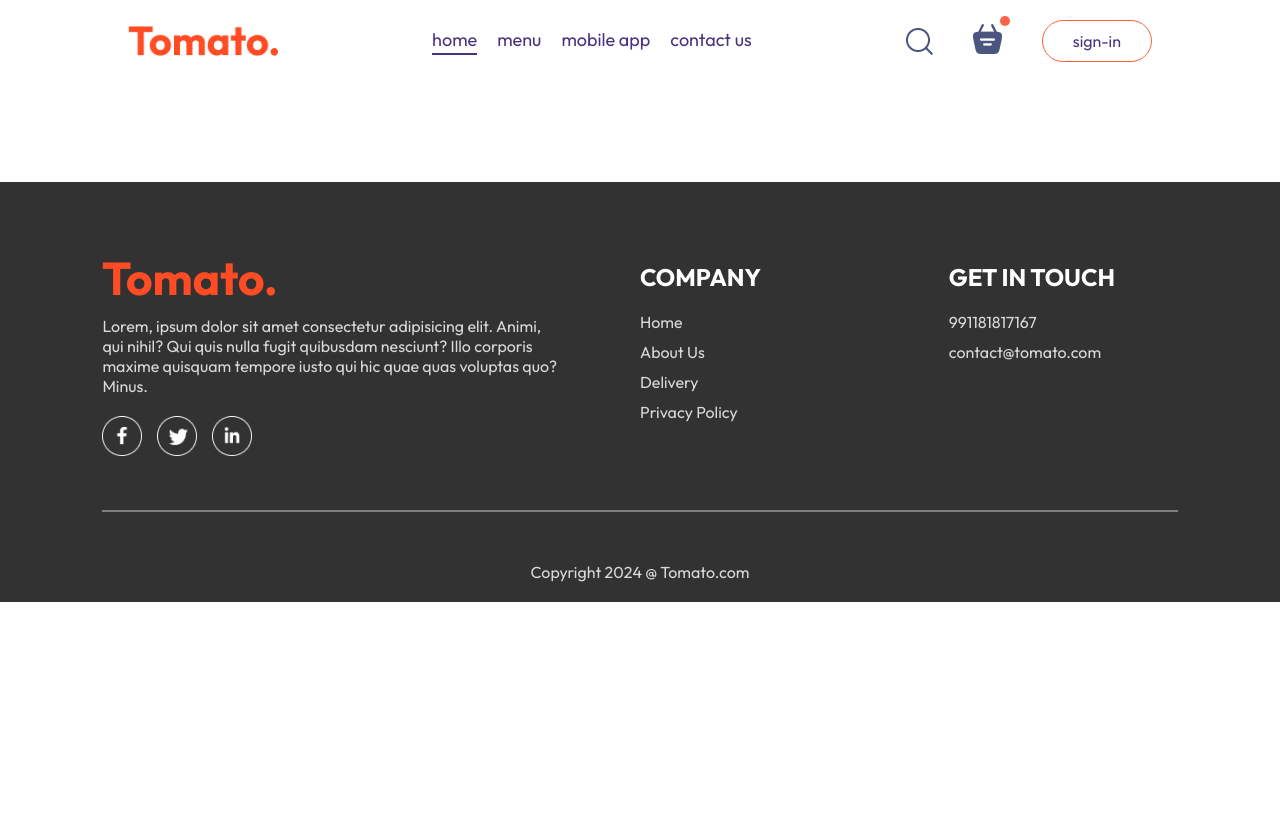
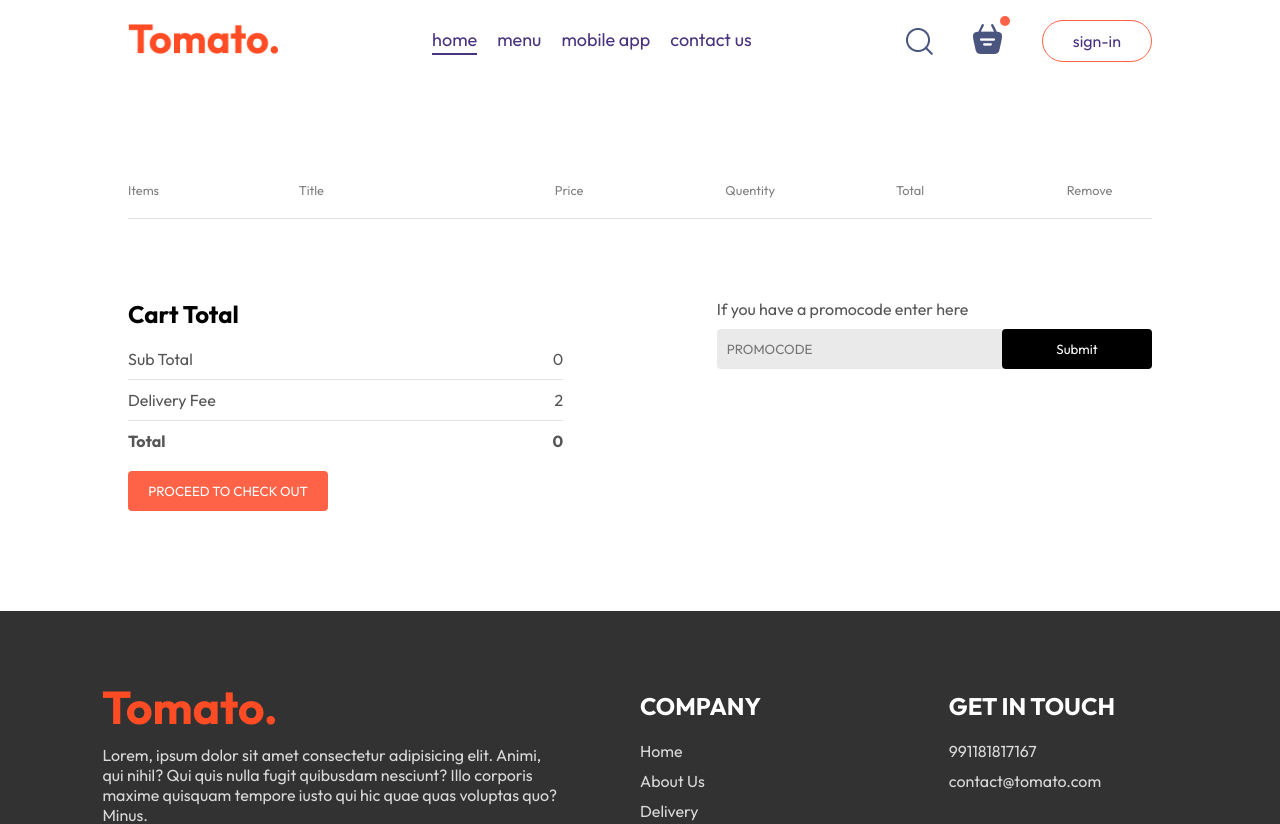
Before and after one commit to PiyushGogo/food-delivery-website, a React (Create React App) app: page /cart in a window 1280 px wide. Shown: the top 824 px of the page. Before the commit the page ends 800 px from the top, so only its background shows below. Built offline with nearby package versions, Linux system fonts and the light colour scheme.

Commit message:
(new page):cart page design

```diff
--- a/src/components/Navbar/Navbar.jsx
+++ b/src/components/Navbar/Navbar.jsx
@@ -8,7 +8,10 @@
 
   return (
     <div className="navbar">
-      <img src={assets.logo} alt="" className="logo" />
+      <Link to="/">
+        {" "}
+        <img src={assets.logo} alt="" className="logo" />
+      </Link>
       <ul className="navbar-menu">
         <Link
           to="/"
@@ -42,7 +45,10 @@
       <div className="navbar-right">
         <img src={assets.search_icon} alt="" />
         <div className="navbar-search-icon">
-          <img src={assets.basket_icon} alt="" />
+          <Link to="/cart">
+            {" "}
+            <img src={assets.basket_icon} alt="" />
+          </Link>
           <div className="dot"></div>
         </div>
         <button
--- a/src/pages/Cart/Cart.css
+++ b/src/pages/Cart/Cart.css
@@ -0,0 +1,93 @@
+.cart {
+  margin-top: 100px;
+}
+.cart-items-title {
+  display: grid;
+  grid-template-columns: 1fr 1.5fr 1fr 1fr 1fr 0.5fr;
+  align-items: center;
+  color: gray;
+  font-size: max(1vw, 12px);
+}
+.cart-items-item {
+  margin: 10px 0px;
+  color: black;
+}
+.cart-items-item img {
+  width: 50px;
+}
+.cart hr {
+  height: 1px;
+  background-color: #e2e2e2;
+  border: none;
+}
+.cart-items-item .cross {
+  cursor: pointer;
+}
+.cart-bottom {
+  margin-top: 80px;
+  display: flex;
+  justify-content: space-between;
+  gap: max(12vw, 20px);
+}
+.cart-total {
+  flex: 1;
+  display: flex;
+  flex-direction: column;
+  gap: 20px;
+}
+.cart-total-details {
+  display: flex;
+  justify-content: space-between;
+  color: #555;
+}
+.cart-total hr {
+  margin: 10px 0px;
+}
+.cart-total button {
+  border: none;
+  color: white;
+  background-color: tomato;
+  width: max(15vw, 200px);
+  padding: 12px 0px;
+  border-radius: 4px;
+  cursor: pointer;
+}
+.cart-promodcode {
+  flex: 1;
+}
+
+.cart-promodcode p {
+  color: #555;
+}
+.cart-promocode-input {
+  margin-top: 10px;
+  display: flex;
+  justify-content: space-between;
+  align-items: center;
+  background-color: #eaeaea;
+  border-radius: 4px;
+}
+.cart-promocode-input input {
+  background: transparent;
+  border: none;
+  outline: none;
+  padding-left: 10px;
+}
+.cart-promocode-input button {
+  width: max(10vw, 150px);
+  padding: 12px 5px;
+  background-color: black;
+  border: none;
+  color: white;
+  border-radius: 4px;
+  cursor: pointer;
+}
+
+@media (max-width: 750px) {
+  .cart-bottom {
+    flex-direction: column-reverse;
+  }
+  .cart-promodcode {
+    justify-content: start;
+  }
+}
--- a/src/pages/Cart/Cart.jsx
+++ b/src/pages/Cart/Cart.jsx
@@ -1,8 +1,75 @@
-import React from "react";
+import React, { useContext } from "react";
 import "./Cart.css";
+import { StoreContext } from "../../context/StoreContext";
 
 const Cart = () => {
-  return <div></div>;
+  const { cartItems, food_list, removeFromCart } = useContext(StoreContext);
+  return (
+    <div className="cart">
+      <div className="cart-items">
+        <div className="cart-items-title">
+          <p>Items</p>
+          <p>Title</p>
+          <p>Price</p>
+          <p>Quentity</p>
+          <p>Total</p>
+          <p>Remove</p>
+        </div>
+        <br />
+        <hr />
+        {food_list.map((item, index) => {
+          if (cartItems[item._id] > 0) {
+            return (
+              <div>
+                <div className="cart-items-title cart-items-item">
+                  <img src={item.image} alt="" />
+                  <p>{item.name}</p>
+                  <p>{item.price}</p>
+                  <p>{cartItems[item._id]}</p>
+                  <p>{item.price * cartItems[item._id]}</p>
+                  <p onClick={() => removeFromCart(item._id)} className="cross">
+                    X
+                  </p>
+                </div>
+                <hr />
+              </div>
+            );
+          }
+        })}
+      </div>
+      <div className="cart-bottom">
+        <div className="cart-total">
+          <h2>Cart Total</h2>
+          <div>
+            <div className="cart-total-details">
+              <p>Sub Total</p>
+              <p>{0}</p>
+            </div>
+            <hr />
+            <div className="cart-total-details">
+              <p>Delivery Fee</p>
+              <p>{2}</p>
+            </div>
+            <hr />
+            <div className="cart-total-details">
+              <b>Total</b>
+              <b>{0}</b>
+            </div>
+          </div>
+          <button>PROCEED TO CHECK OUT</button>
+        </div>
+        <div className="cart-promodcode">
+          <div>
+            <p>If you have a promocode enter here</p>
+            <div className="cart-promocode-input">
+              <input type="text" placeholder="PROMOCODE" />
+              <button>Submit</button>
+            </div>
+          </div>
+        </div>
+      </div>
+    </div>
+  );
 };
 
 export default Cart;
```
